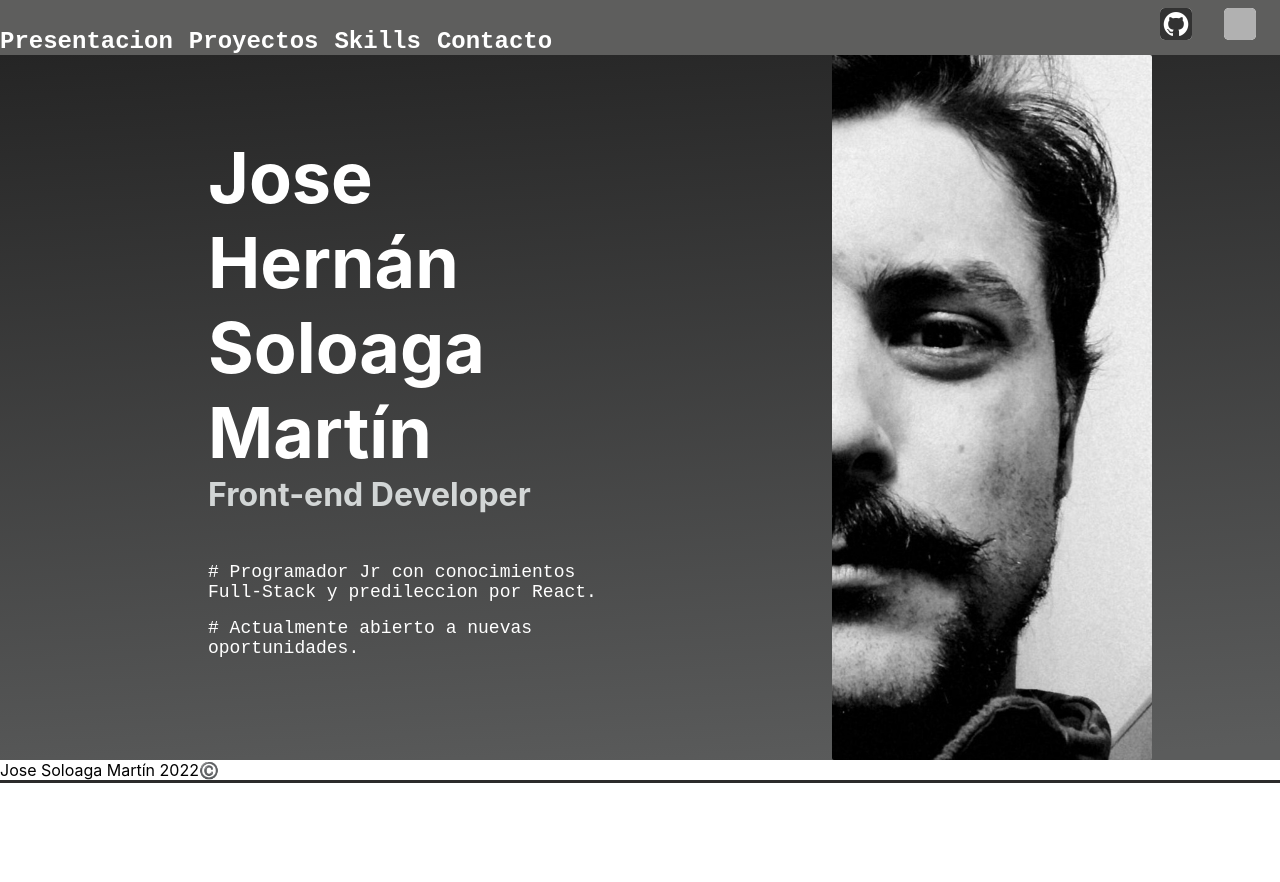
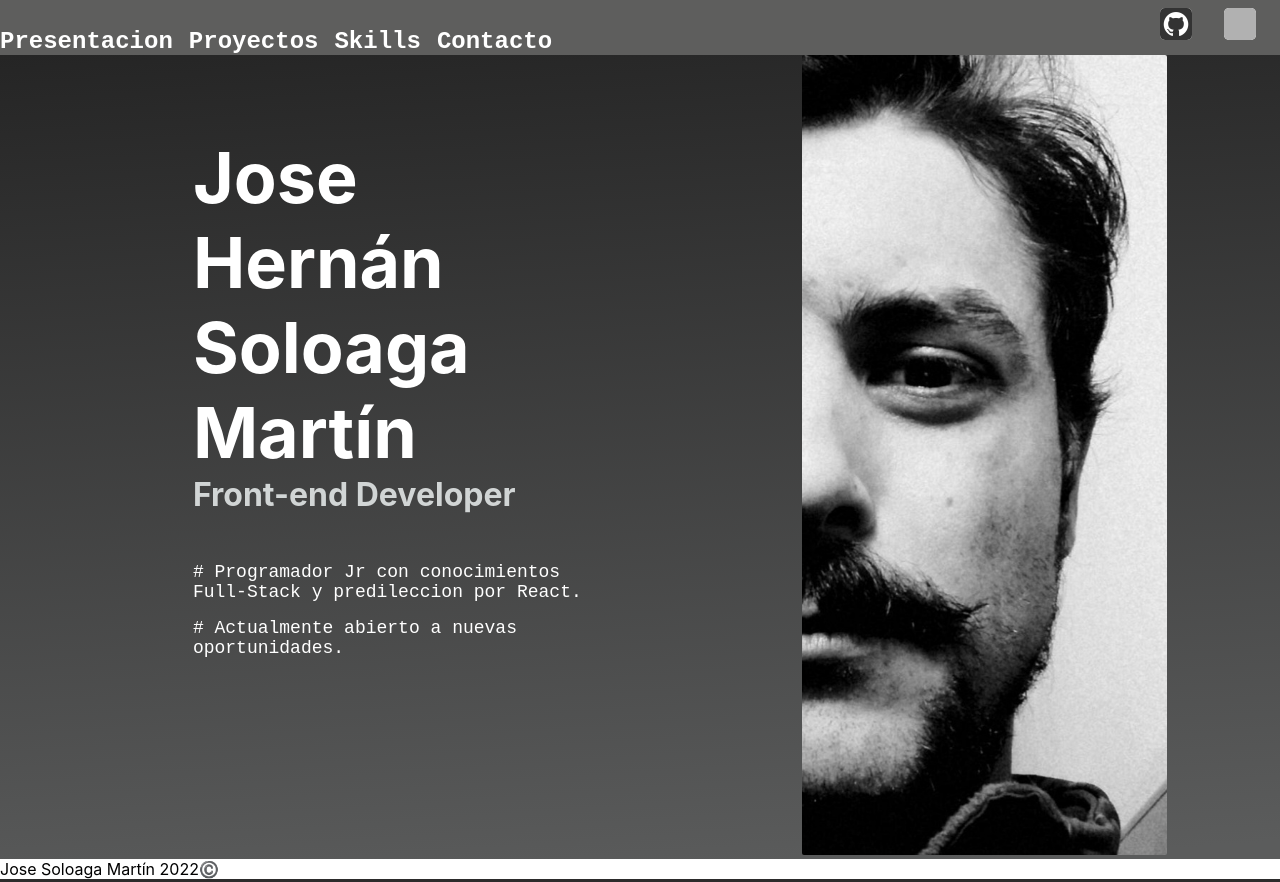
Before and after one commit to josesoloaga/portfolio, a React (Create React App) app: page / in a window 1280 px wide. Before the commit the page ends 800 px from the top, so only its background shows below. Built offline with nearby package versions, Linux system fonts and the light colour scheme; grey boxes are pictures that could not be loaded; a web font is replaced by a local one.

Commit message:
cambio-email-por-codigo-vercel

```diff
--- a/src/components/contact/ContactForm.js
+++ b/src/components/contact/ContactForm.js
@@ -5,7 +5,7 @@ export const ContactForm = () => {
     <div className="formContact" id="contact-sec">
       <h2>Contacto:</h2>
 
-      <form action="https://formsubmit.co/josesoloagam@gmail.com" method="POST">
+      <form action="https://formsubmit.co/0f8eee85935d5726273a9d1113f2abe2" method="POST">
         <div className="div-form-contact">
           <label htmlFor="name">¿Cómo te llamas?</label>
           <input type="text" name="name" id="name"></input>
--- a/src/components/main/Main.js
+++ b/src/components/main/Main.js
@@ -5,22 +5,20 @@ import { Entry } from "../entry/Entry";
 import { Proyects } from "../proyects/proyects";
 import { SkillList } from "../skills/SkillList";
 
-
-
 export const Main = (props) => {
-  const {skills, stateMain} = props;
-console.log(skills);
+  const { skills, stateMain } = props;
+  console.log(skills);
 
   const switchMain = () => {
     switch (stateMain) {
       case "entry":
-        return <Entry />
+        return <Entry />;
       case "proyects":
         return <Proyects />;
       case "contact":
         return <ContactForm />;
       case "skills":
-        return <SkillList skills={skills}/>;
+        return <SkillList skills={skills} />;
 
       default:
         return <Entry />;
@@ -30,8 +28,9 @@ console.log(skills);
   return (
     <main>
       <div className="info-container">{switchMain()}</div>
-        <div><img src="jose.jpg" alt="fotoJose"></img></div>
-
+      <div>
+        <img src="jose.jpg" alt="fotoJose" className="foto-portada"></img>
+      </div>
     </main>
   );
 };
--- a/src/components/main/styles.css
+++ b/src/components/main/styles.css
@@ -3,13 +3,12 @@ main {
   justify-content: space-evenly;
   background: rgb(45, 46, 46);
   background: linear-gradient(176deg, rgb(37, 37, 37) 0%, rgb(91, 92, 92) 98%);
+  overflow: hidden;
 }
 main div img {
-  max-width: 20rem;
-  height: 100%;
   border-radius: 2px;
-  overflow: hidden;
-  position: static;
+  overflow:hidden;
+  position:static;
 }
 main div h1 {
   font-size: 70px;
@@ -30,3 +29,8 @@ main div p {
 .info-container {
   max-width: 80%;
 }
+
+.foto-portada {
+  height: 100vh;
+  min-width: 20rem;
+}
```
